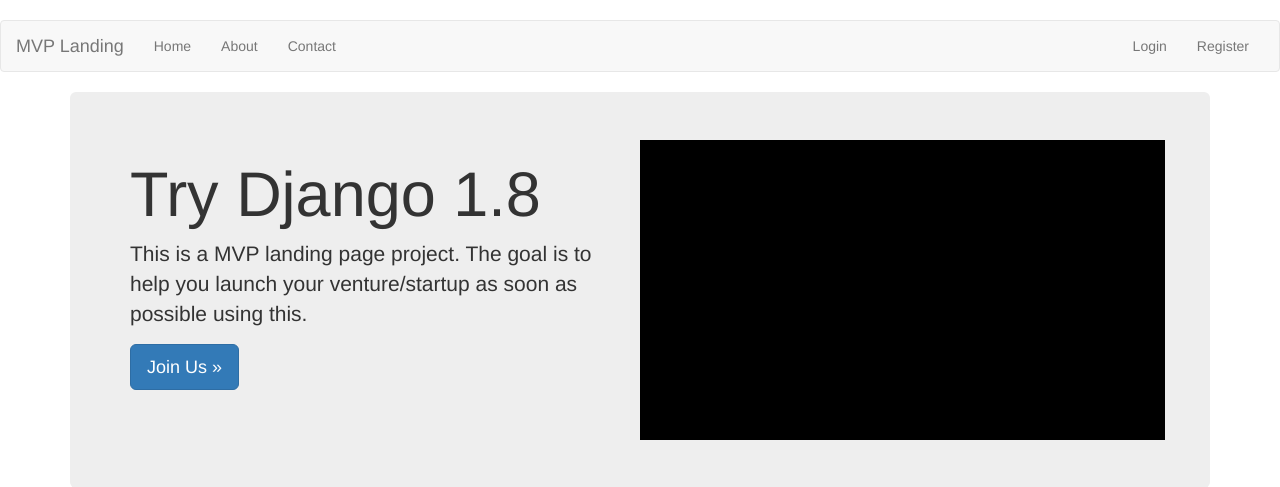
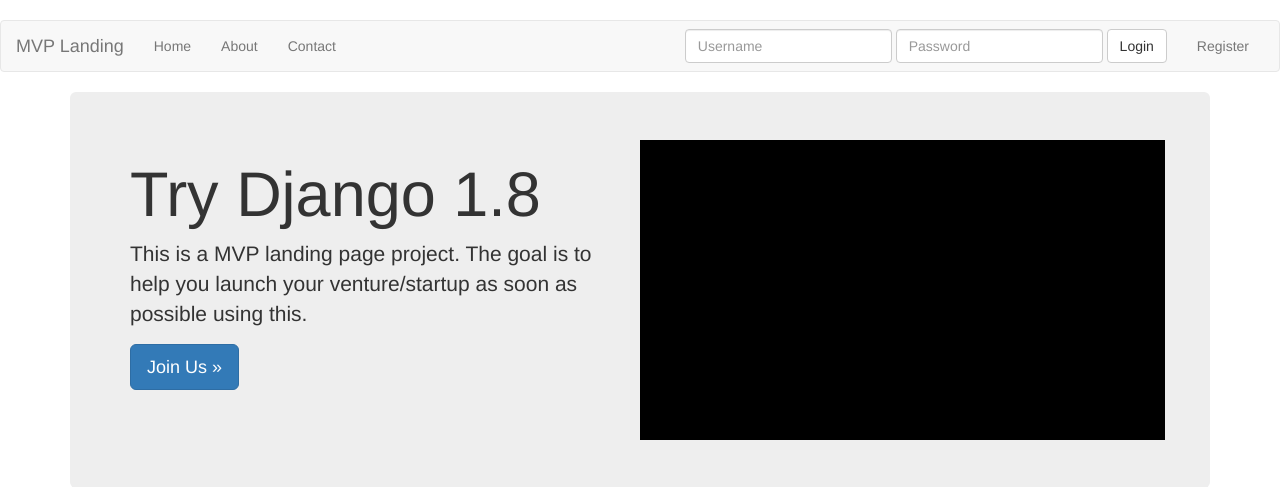
Before and after one commit to aishwaryr/django_landing_page, a Django app: page / in a window 1280 px wide. Shown: the top 487 px of the page. Run offline with Django 3.2, Linux system fonts and the light colour scheme; some libraries are stand-ins or nearby versions.

Commit message:
v30: Added Login form in Navbar

```diff
--- a/templates/navbar.html
+++ b/templates/navbar.html
@@ -34,12 +34,25 @@
       </ul>
       <ul class="nav navbar-nav navbar-right">
         {% if request.user.is_authenticated %}
-        <li><a href="{% url 'auth_logout'%}">Logout</a></li>
+          <li><a href="{% url 'auth_logout'%}">Logout</a></li>
         {% else %}
-        <li><a href="{% url 'auth_login'%}">Login</a></li>
-        <li><a href="{% url 'registration_register'%}">Register</a></li>
+          <!-- <li><a href="{% url 'auth_login'%}">Login</a></li> -->
+          <li><a href="{% url 'registration_register'%}">Register</a></li>
         {% endif %}
       </ul>
+
+      {% if not request.user.is_authenticated and not "/accounts/login" in request.get_full_path %}
+          <form class="navbar-form navbar-right" method="POST" action="{% url 'auth_login'%}">{% csrf_token %}
+            <div class="form-group">
+              <input type="text" class="form-control" name="username" placeholder="Username"/>
+            </div>
+            <div class="form-group">
+              <input type="password" class="form-control" name="password" placeholder="Password"/>
+            </div>
+            <button type="submit" class="btn btn-default">Login</button>
+          </form>
+      {% endif %}
+
     </div><!--/.nav-collapse -->
   </div><!--/.container-fluid -->
 </nav>
```
Also changed, not shown: db.sqlite3.
